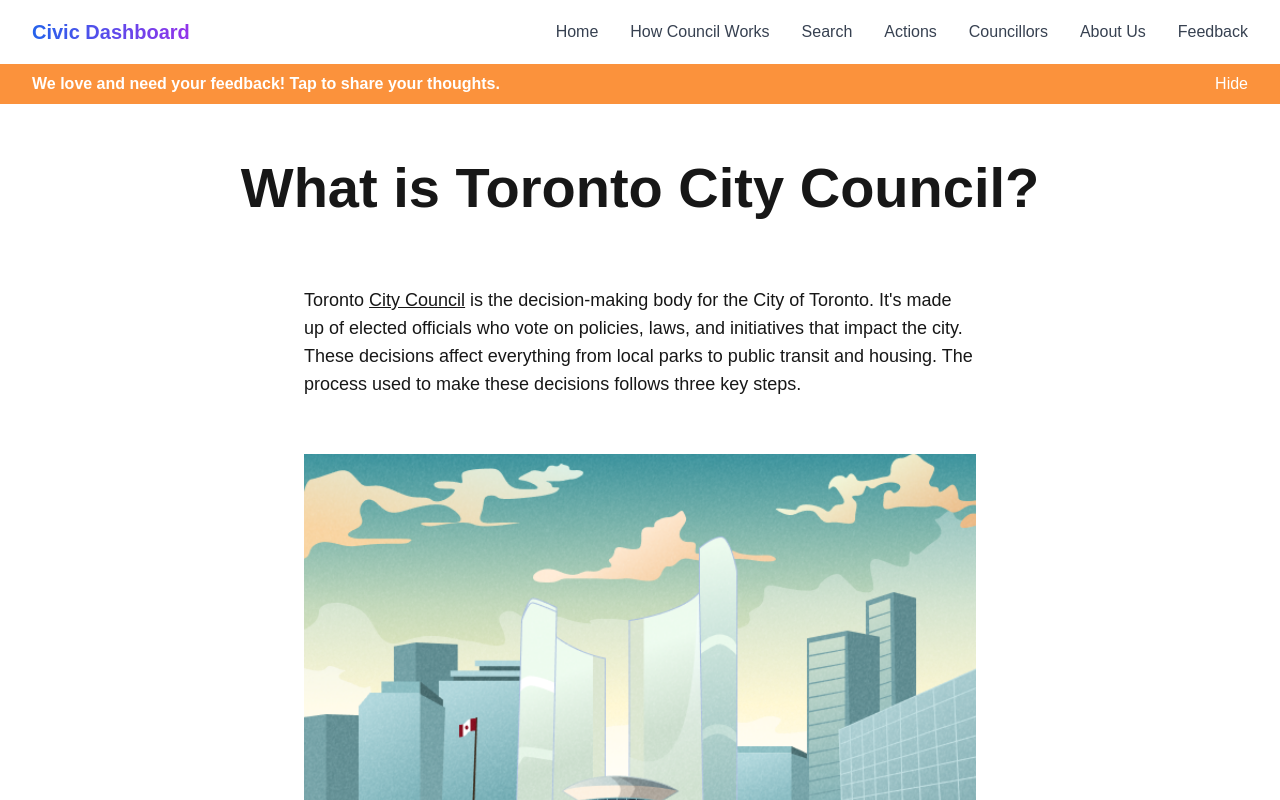
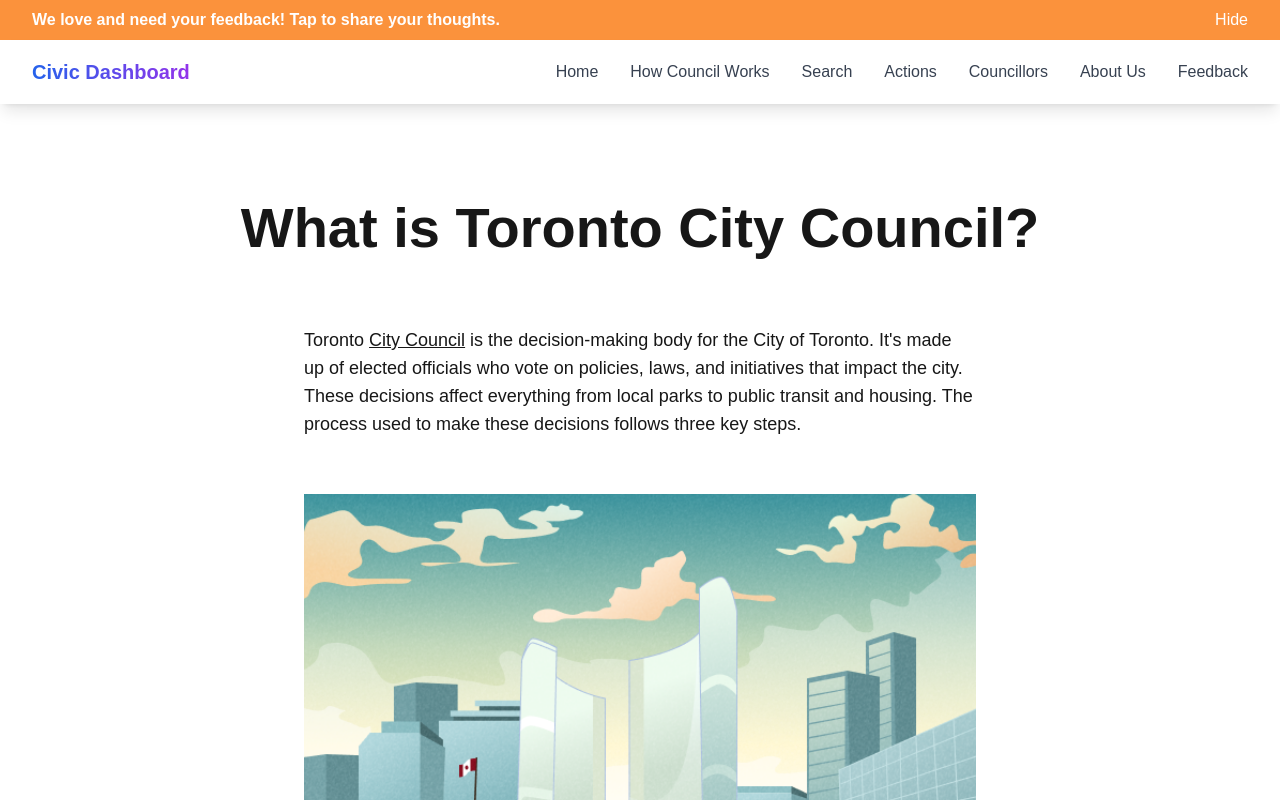
Before and after one commit to civic-dashboard/civic-dashboard-web, a Next.js app: page /how-council-works in a window 1280 px wide. Shown: the top 800 px of the page. Built offline with nearby package versions, Linux system fonts and the light colour scheme.

Commit message:
remove more redundant classes

```diff
--- a/src/components/navigation/Header.tsx
+++ b/src/components/navigation/Header.tsx
@@ -17,6 +17,10 @@ export default function Header() {
 
   return (
     <>
+      <NotificationBanner
+        message="We love and need your feedback! Tap to share your thoughts."
+        link="/feedback"
+      />
       <header className="sticky top-0 z-10 backdrop-blur-md bg-white/80 dark:bg-gray-800/80 shadow-lg">
         <style jsx global>
           {gradientAnimation}
@@ -84,10 +88,6 @@ export default function Header() {
           )}
         </nav>
       </header>
-      <NotificationBanner
-        message="We love and need your feedback! Tap to share your thoughts."
-        link="/feedback"
-      />
     </>
   );
 }
--- a/src/components/navigation/NotificationBanner.tsx
+++ b/src/components/navigation/NotificationBanner.tsx
@@ -20,7 +20,7 @@ export default function NotificationBanner({
   }, [pathname, link]);
 
   return (
-    <div className="fixed w-full top-16 z-50">
+    <div className="w-full">
       {!isCollapsed ? (
         <div className="bg-orange-400 text-white">
           <div className="max-w-7xl mx-auto px-4 sm:px-6 lg:px-8 py-2 flex items-center justify-between">
@@ -42,7 +42,7 @@ export default function NotificationBanner({
       ) : (
         <button
           onClick={() => setIsCollapsed(false)}
-          className="fixed top-16 right-4 bg-orange-400 text-white mt-2 p-2 rounded-full shadow-lg z-50"
+          className="fixed top-16 right-3 bg-orange-400 text-white mt-3 w-8 h-8 flex items-center justify-center rounded-full shadow-lg z-50"
           aria-label="Show notification"
         >
           ❤️
```
